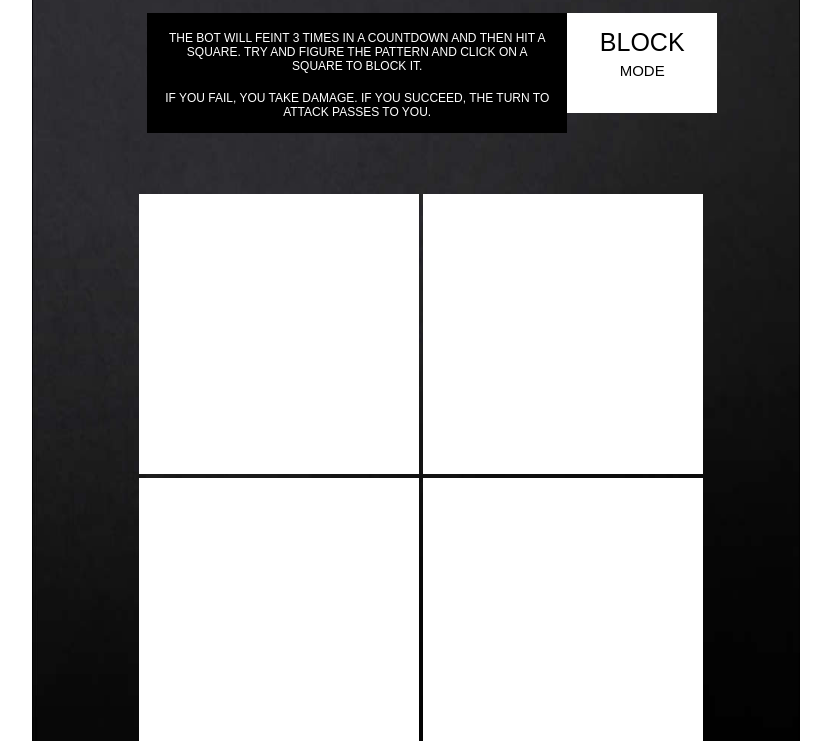
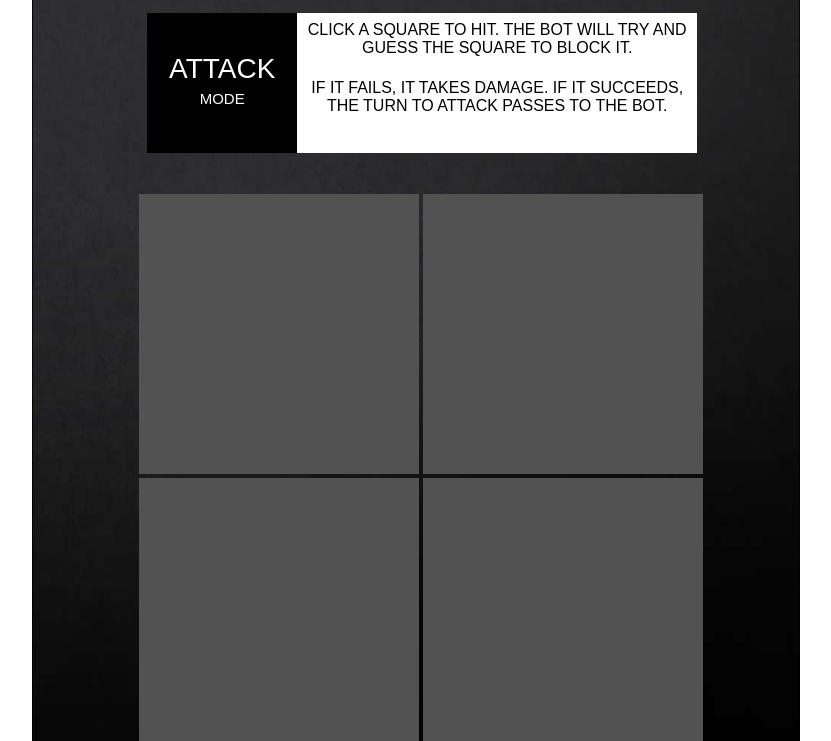
Before and after one commit to ptotem/BlacknFight, a plain HTML site: page index.html in a window 1280 px wide. Both pictures are taken after a click on the element "START". Shown: the part 59-800 px from the top of the page, without its empty margins (224-1055 px from the left). Drawn offline with Linux system fonts and the light colour scheme.

Commit message:
text styling change

```diff
--- a/assets/css/index.css
+++ b/assets/css/index.css
@@ -1,7 +1,7 @@
 html, body{
     overflow-x: hidden;
     overflow-y: scroll;
-    font-family: arial;
+
 
 }
 
@@ -203,7 +203,7 @@ html, body{
 
 #attack_mode_instruction
 {
-   height:100px;
+   height:140px;
     width:150px;
     background-color: black;
     float: left;
@@ -216,7 +216,7 @@ html, body{
     background-color: white;
     color: #000000;
     float: left;
-    height:100px;
+    height:140px;
     width:150px;
 }
 
@@ -224,19 +224,20 @@ html, body{
     background-color: #000000;
     color: #FFFFFF;
     float: left;
-    height: 100px;
+    height: 140px;
     margin-left: 15%;
     width: 400px;
     text-align: center;
-    font-size: 14px;
-    padding: 10px;
+    font-size: 18px;
+    padding: 0px;
+    font-family: arial;
 }
 
 #defend_mode_name {
     text-align: center;
     font-size: 25px;
     color:#000000;
-    margin-top: 15px;
+    margin-top: 45px;
     font-family: arial;
 }
 
@@ -244,7 +245,7 @@ html, body{
     text-align: center;
     font-size: 28px;
     color:white;
-    margin-top: 25px;
+    margin-top: 40px;
     font-family: arial;
 }
 
@@ -257,17 +258,19 @@ html, body{
 }
 
 #attack_mode_description{
-    height:100px;
+    height:140px;
     width:400px;
     background-color: white;
     float:left;
     text-align: center;
+    font-family: arial;
+    font-size: 20px;
 }
 
 #attack_mode_description p, #defend_mode_description p{
     padding: 3px;
     font-family: arial;
-    font-size: 12px;
+    font-size: 16px;
     margin-top: 5px;
 }
 
--- a/assets/js/index.js
+++ b/assets/js/index.js
@@ -27,7 +27,7 @@ function init(){
 
     $('#start_game').click(function(){
         $('.block').hide();
-        $('#defend_mode').show();
+        $('#attack_mode').show();
 
     });
 
```
